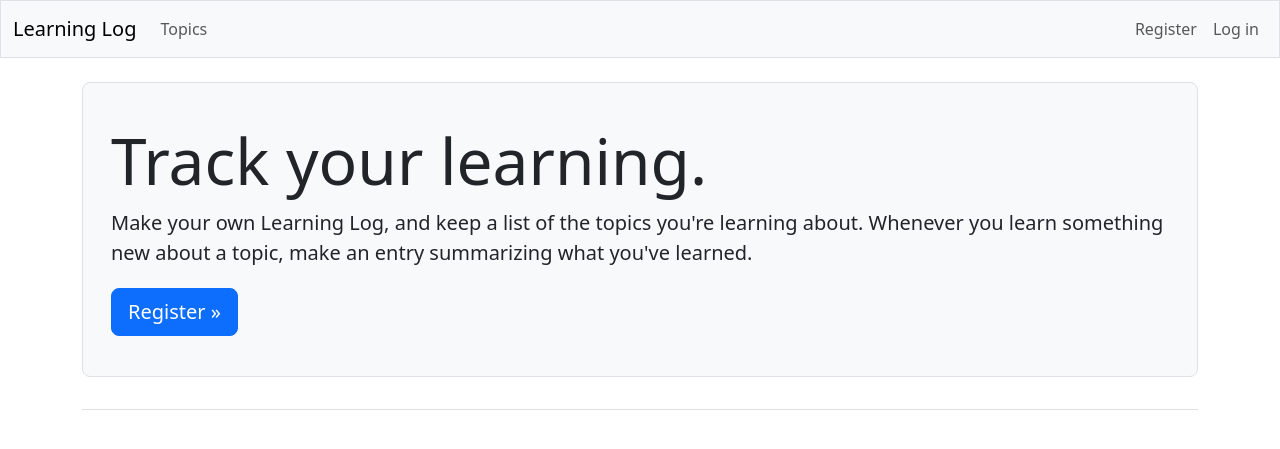
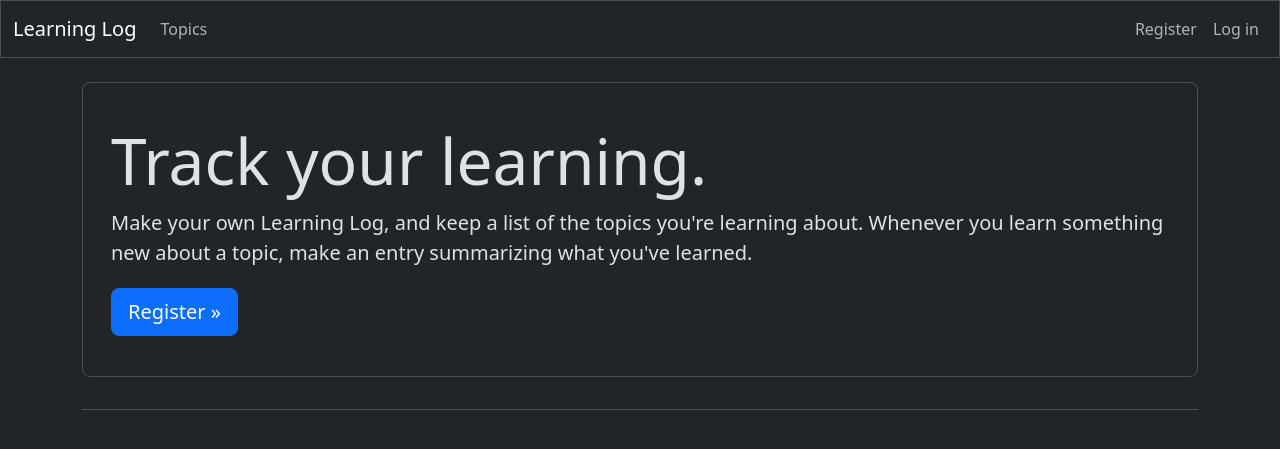
Before and after one commit to SpaghettiArchitect/learning_log, a Django app: page / in a window 1280 px wide. Shown: the top 449 px of the page. Run offline with Django 5.2, Linux system fonts and the light colour scheme; some libraries are stand-ins or nearby versions.

Commit message:
Update theme color to dark
- The theme color for all pages has been changed to dark.

- The log out button now uses the primary color.

```diff
--- a/learning_logs/templates/learning_logs/base.html
+++ b/learning_logs/templates/learning_logs/base.html
@@ -1,5 +1,5 @@
 <!DOCTYPE html>
-<html lang="en">
+<html lang="en" data-bs-theme="dark">
   <head>
     <meta charset="UTF-8" />
     <meta name="viewport" content="width=device-width, initial-scale=1.0" />
@@ -10,7 +10,7 @@
     {% bootstrap_javascript %}
   </head>
   <body>
-    <nav class="navbar navbar-expand-md navbar-light bg-light mb-4 border">
+    <nav class="navbar navbar-expand-md mb-4 border">
       <div class="container-fluid">
         <a href="{% url 'learning_logs:index' %}" class="navbar-brand">
           Learning Log
@@ -61,7 +61,7 @@
           {% if user.is_authenticated %}
           <form action="{% url 'accounts:logout' %}" method="post">
             {% csrf_token %}
-            <button name="submit" class="btn btn-outline-secondary btn-sm">
+            <button name="submit" class="btn btn-outline-primary btn-sm">
               Log out
             </button>
           </form>
--- a/learning_logs/templates/learning_logs/index.html
+++ b/learning_logs/templates/learning_logs/index.html
@@ -1,7 +1,7 @@
 {% extends 'learning_logs/base.html' %}
 
 {% block page_header %}
-<div class="p-3 mb-4 bg-light border rounded-3">
+<div class="p-3 mb-4 border rounded-3">
   <div class="container-fluid py-4">
     <h1 class="display-3">Track your learning.</h1>
 
```
